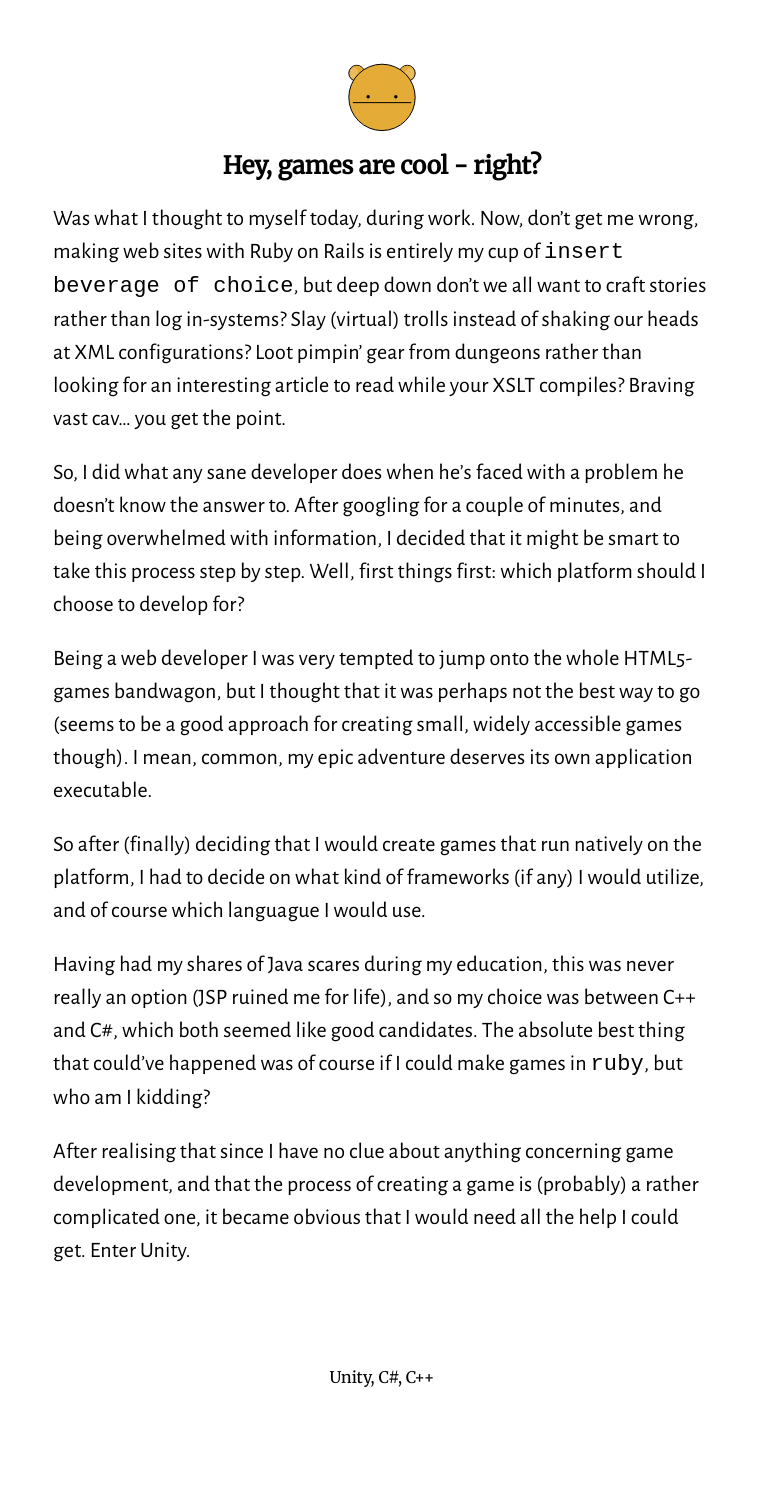
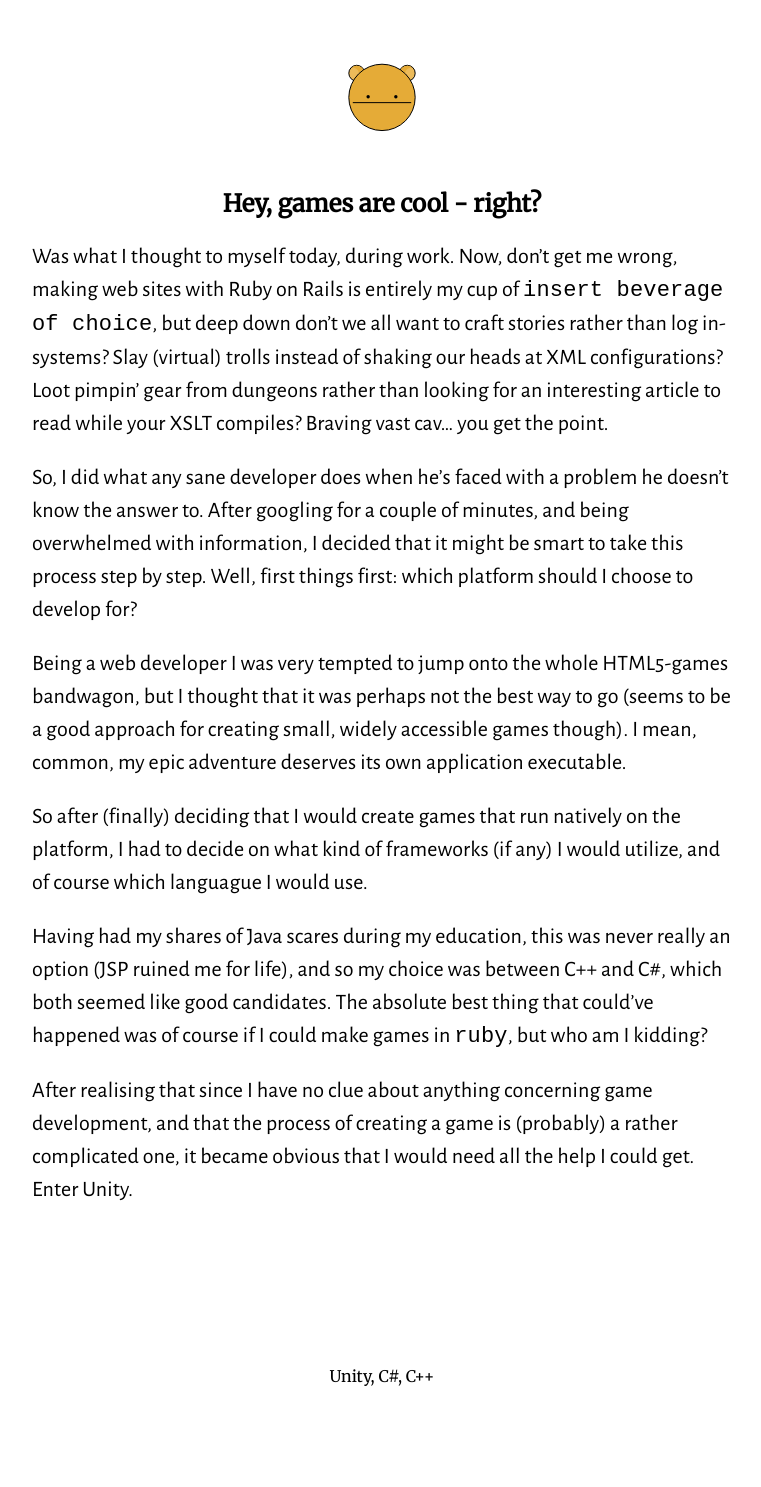
Before and after one commit to nicohvi/nicohvi.github.io, a Jekyll site: the page built from _posts/2014-01-28-hey-games-are-cool-right.md, in a window 1280 px wide. Shown: the whole page, without its empty margins (258-1019 px from the left). Built offline with Jekyll 4.4.1, drawn with Linux system fonts in a browser that asks for light colours; nearby versions of some CDN libraries.

Commit message:
fixed structural layout and added google analytics

```diff
--- a/_layouts/default.html
+++ b/_layouts/default.html
@@ -13,9 +13,19 @@
 	<body>
 
 		<a href="/">
-			<img src="/assets/avatar.svg" id="avatar"/>
+			<img src="/assets/images/avatar.svg" id="avatar"/>
 		</a>
 		{{ content }}
 
+	<!-- Google analytics -->
+	<script>
+	  (function(i,s,o,g,r,a,m){i['GoogleAnalyticsObject']=r;i[r]=i[r]||function(){
+	  (i[r].q=i[r].q||[]).push(arguments)},i[r].l=1*new Date();a=s.createElement(o),
+	  m=s.getElementsByTagName(o)[0];a.async=1;a.src=g;m.parentNode.insertBefore(a,m)
+	  })(window,document,'script','//www.google-analytics.com/analytics.js','ga');
+
+	  ga('create', 'UA-47720333-2', 'nplol.com');
+	  ga('send', 'pageview');
+	</script>
 	</body>
 </html>
--- a/css/layout.css
+++ b/css/layout.css
@@ -28,7 +28,7 @@ body {
 	height: 100px;
 }
 
-li {
+ul {
 	padding: 1%;
 }
 
--- a/css/post.css
+++ b/css/post.css
@@ -2,6 +2,8 @@
 .post {
 	max-width: 700px;
 	margin: 0 auto;
+	padding: 3%;
+	text-align: left;
 }
 
 .post p {
@@ -9,9 +11,29 @@
 	text-align: left;
 	line-height: 1.5em;
 	letter-spacing: .01rem;
-	margin: 3%;
+	margin: 3% 0;
 	font-weight: 400;
 	font-family: 'Alegreya Sans', sans-serif;
+}
+
+h2 {
+	text-align: center;
+}
+
+h3 {
+	margin-top: 10%;
+}
+
+img {
+	max-width: 100%
+}
+
+.image-text {
+	display: block;
+	margin: 0 auto;
+	font-style: italic;
+	font-size: 0.75em;
+	text-align: center;
 }
 
 .meta {
```
Also changed, not shown: _posts/2014-02-01-its-a-matter-of-perspective.md (added, +35 -0 lines), _posts/2014-01-28-hey-games-are-cool-right.md (renamed from _posts/2014-01-28-i-have-no-idea-what-im-doing.md), assets/images/avatar.svg (renamed from assets/avatar.svg), assets/images/posts/unity_overload.png (added), 1 other file.
